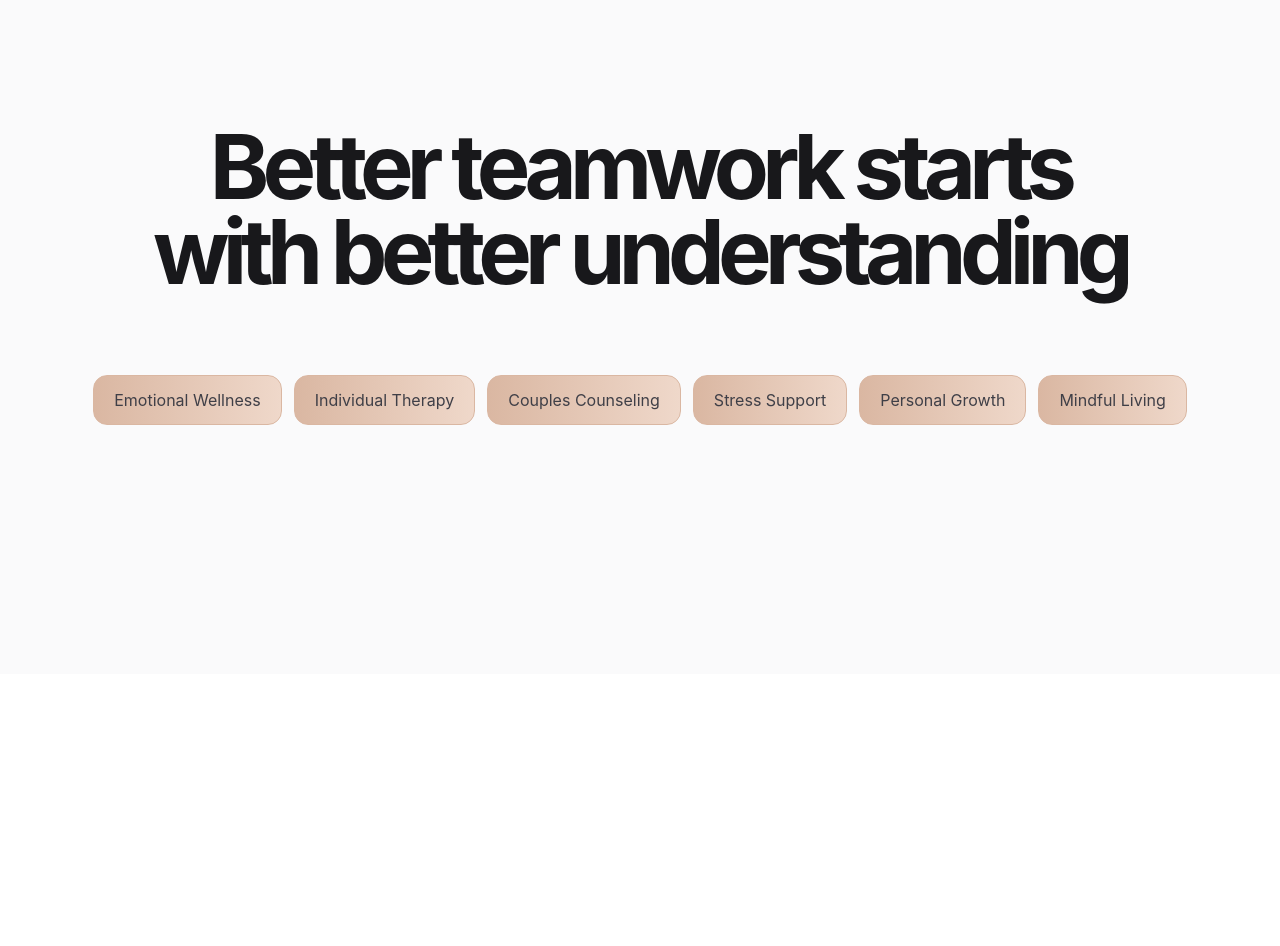
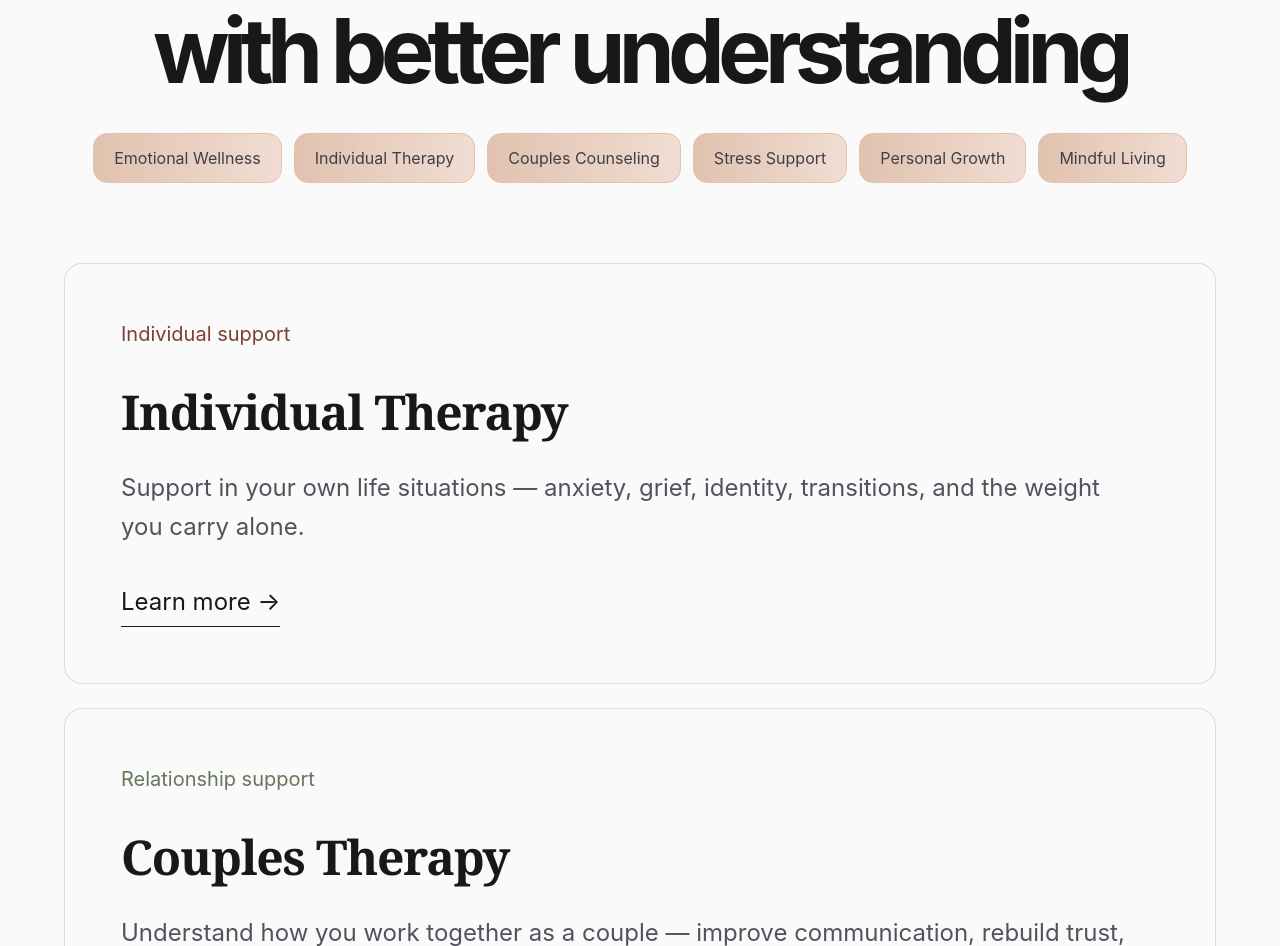
Before and after one commit to martamindacc/Aether, a Next.js app: page / in a window 1280 px wide. Shown: the part 926-1872 px from the top of the page. Before the commit the page ends 1600 px from the top, so only its background shows below. Built offline with nearby package versions, Linux system fonts and the light colour scheme.

Commit message:
feat: add new therapy pages and update homepage layout

```diff
--- /dev/null
+++ b/app/couples-therapy/page.tsx
@@ -0,0 +1,3 @@
+export default function CouplesTherapyPage() {
+  return <main className="min-h-screen bg-[#fafafb]" />;
+}
--- /dev/null
+++ b/app/executive-founder-work/page.tsx
@@ -0,0 +1,3 @@
+export default function ExecutiveFounderWorkPage() {
+  return <main className="min-h-screen bg-[#fafafb]" />;
+}
--- /dev/null
+++ b/app/individual-therapy/page.tsx
@@ -0,0 +1,3 @@
+export default function IndividualTherapyPage() {
+  return <main className="min-h-screen bg-[#fafafb]" />;
+}
--- a/app/page.tsx
+++ b/app/page.tsx
@@ -1,3 +1,32 @@
+import Link from "next/link";
+
+const supportSections = [
+  {
+    eyebrow: "Individual support",
+    title: "Individual Therapy",
+    description:
+      "Support in your own life situations — anxiety, grief, identity, transitions, and the weight you carry alone.",
+    href: "/individual-therapy",
+    color: "text-[#7b4037]",
+  },
+  {
+    eyebrow: "Relationship support",
+    title: "Couples Therapy",
+    description:
+      "Understand how you work together as a couple — improve communication, rebuild trust, and repair the pattern underneath the conflict.",
+    href: "/couples-therapy",
+    color: "text-[#66755c]",
+  },
+  {
+    eyebrow: "Leadership support",
+    title: "Executive & Founder Work",
+    description:
+      "Support at the level decisions and isolation actually happen — for founders and executives carrying weight the role doesn't make space for.",
+    href: "/executive-founder-work",
+    color: "text-[#496171]",
+  },
+];
+
 export default function Home() {
   return (
     <main className="min-h-screen bg-[#fafafb] font-sans text-zinc-900">
@@ -35,11 +64,11 @@ export default function Home() {
         </nav>
       </div>
 
-      <section className="flex min-h-screen flex-col items-center justify-center px-6 py-24 text-center">
-        <h1 className="max-w-6xl text-balance text-[90px] font-bold leading-[0.95] tracking-[-0.075em]">
+      <section className="flex flex-col items-center px-6 py-12 text-center font-[Inter,-apple-system,BlinkMacSystemFont,'SF_Pro_Text',system-ui,sans-serif] text-[19px] font-normal leading-[1.5] text-[#383838]">
+        <h1 className="max-w-6xl text-balance text-[90px] font-bold leading-[0.95] tracking-[-0.075em] text-zinc-900">
           Better teamwork starts with better understanding
         </h1>
-        <div className="mt-20 flex max-w-7xl flex-wrap items-center justify-center gap-3">
+        <div className="mt-10 flex max-w-7xl flex-wrap items-center justify-center gap-3">
           {[
             "Emotional Wellness",
             "Individual Therapy",
@@ -50,10 +79,30 @@ export default function Home() {
           ].map((pill) => (
             <span
               key={pill}
-              className="rounded-xl border border-[#dab7a2] bg-gradient-to-r from-[#dab7a2] to-[#efd8ca] px-5 py-3 text-base text-zinc-700"
+              className="rounded-xl border border-[#e1c2af] bg-gradient-to-r from-[#e1c2af] to-[#f0ddd2] px-5 py-3 text-base text-zinc-700"
             >
               {pill}
             </span>
+          ))}
+        </div>
+        <div className="mt-20 flex w-full max-w-6xl flex-col gap-6 text-left">
+          {supportSections.map((section) => (
+            <Link
+              key={section.href}
+              href={section.href}
+              className="group rounded-2xl border border-zinc-300/80 bg-[#fafafb] p-8 transition-colors hover:bg-white sm:p-14"
+            >
+              <p className={`text-xl ${section.color}`}>{section.eyebrow}</p>
+              <h2 className="mt-10 font-serif text-4xl font-semibold tracking-tight text-zinc-900 sm:text-5xl">
+                {section.title}
+              </h2>
+              <p className="mt-8 max-w-5xl text-2xl leading-relaxed text-zinc-600">
+                {section.description}
+              </p>
+              <span className="mt-10 inline-block border-b border-zinc-900 pb-2 text-2xl text-zinc-900">
+                Learn more →
+              </span>
+            </Link>
           ))}
         </div>
       </section>
```
